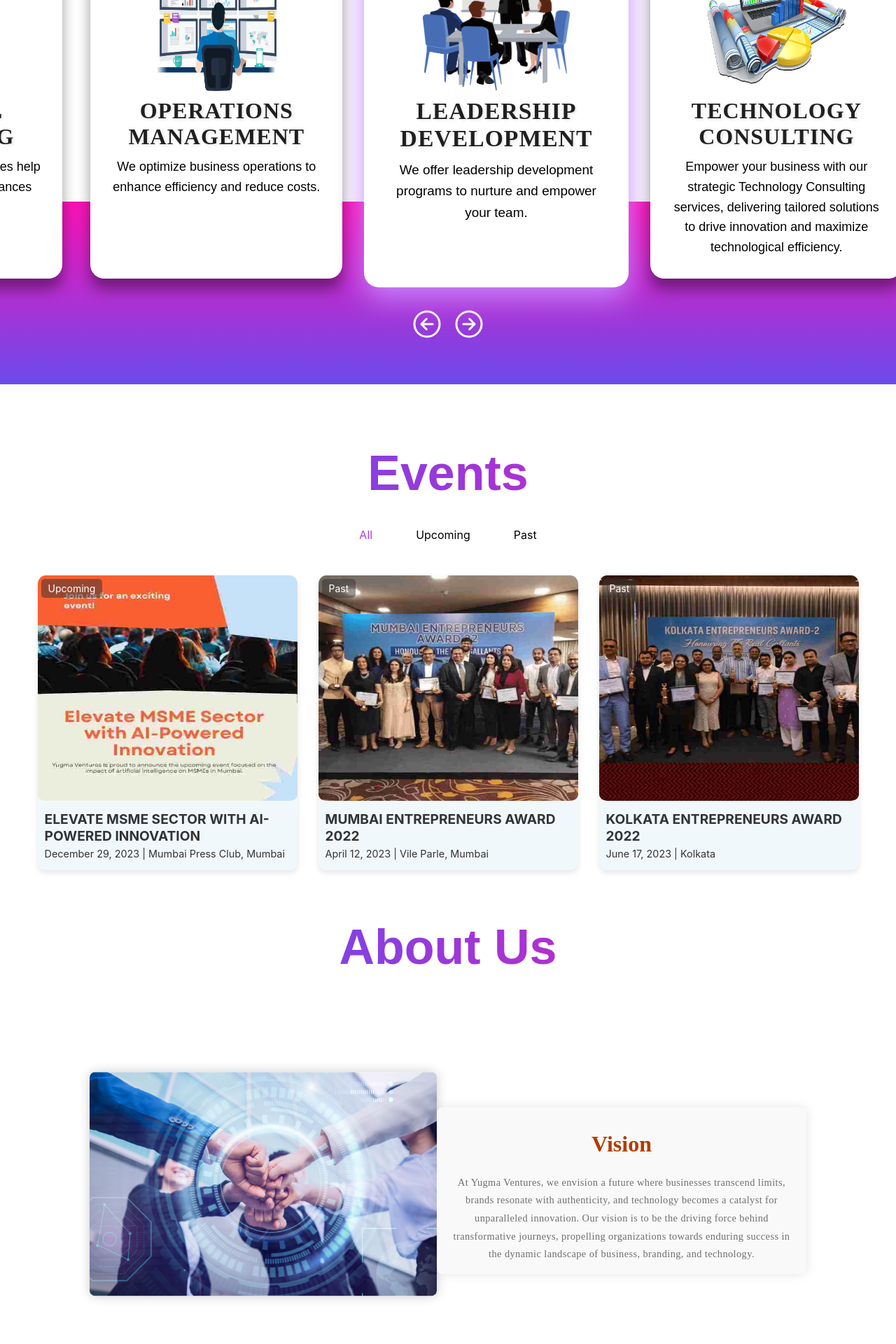
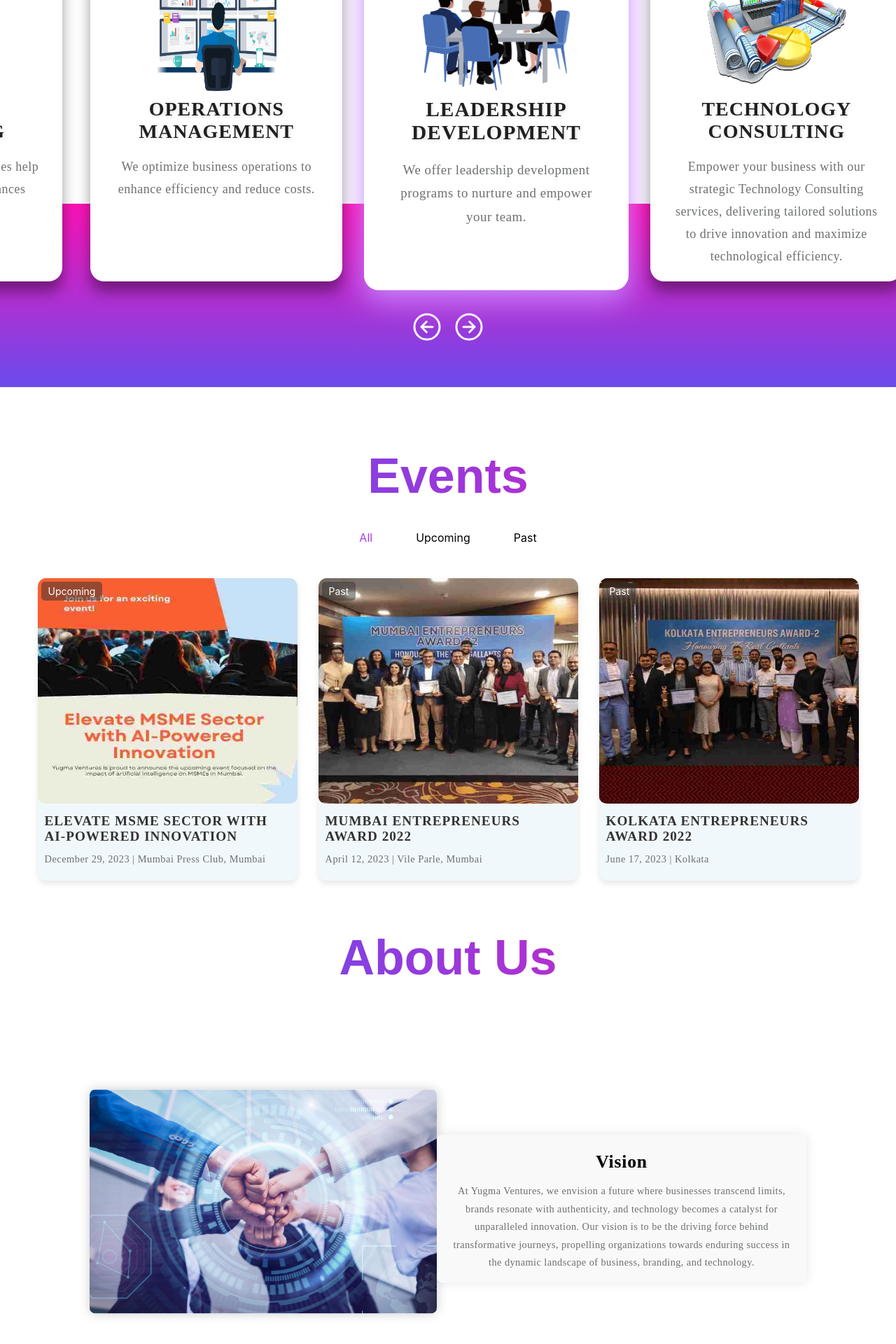
Before and after one commit to krushna53/yugma-ventures-main, a React (Create React App) app: page / in a window 1280 px wide. Shown: the part 1220-3140 px from the top of the page at 70% size. Built offline with nearby package versions, Linux system fonts and the light colour scheme.

Commit message:
text styling

```diff
--- a/src/components/AboutUs.css
+++ b/src/components/AboutUs.css
@@ -4,7 +4,7 @@
 
 .aboutUs-heading{
     font-size: 70px;
-  margin-bottom: 20px;
+  margin-bottom: 30px;
   text-align: center;
   padding-top: 40px;
   padding-bottom: 0px;
@@ -71,11 +71,13 @@
 }
 
 .aboutUs-container h1{
-    font-family: Houschka-medium;
-    font-size: 2.5rem;
-    line-height: 2.5rem;
-    color: #B03C00;
-    margin-bottom: 2rem;
+    margin: 10px 0;
+  font-size: 32px;
+  font-weight: 700;
+  /* color: rgb(34, 89, 255); */
+  text-shadow: 2px 2px 4px rgba(0, 0, 0, 0.1);
+  letter-spacing: 1px;
+  font-family: 'Droid Serif', serif;
 }
 
 .aboutUs-container p{
--- a/src/components/EventCardBlock.css
+++ b/src/components/EventCardBlock.css
@@ -21,6 +21,14 @@
 
   /* Animation */
   animation: gradientAnimation 5s infinite alternate;
+}
+@keyframes gradientAnimation {
+  0% {
+    background-position: 0% 50%;
+  }
+  100% {
+    background-position: 100% 50%;
+  }
 }
 
 
@@ -132,11 +140,20 @@
 .event-card-details h3 {
   margin: 0;
   font-size: 1.2em;
+  letter-spacing: 1px;
+  font-family: 'Droid Serif', serif;
 }
 
 .event-card-details p.date-place {
   margin: 5px 0;
   font-size: 0.9em;
+
+  font-family: Basis-regular;
+
+    line-height: 2rem;
+    letter-spacing: .03125rem;
+    color: #5E6162;
+    opacity: .9;
 }
 
 
--- a/src/components/FounderCard.css
+++ b/src/components/FounderCard.css
@@ -59,7 +59,10 @@
 }
 
 .card:hover {
-  height: 600px;
+  height: auto;
+}
+.card {
+  transition: height 0.3s ease-out;
 }
 
 .card .image {
@@ -106,6 +109,33 @@
   margin-top: 80px;
   visibility: visible;
   opacity: 1;
+}
+
+.card .founder-header h3{
+  margin: 10px 0;
+  font-size: 1.3 rem;
+  font-weight: 600;
+  letter-spacing: 1px;
+  font-family: 'Droid Serif', serif;
+}
+.founder-header p{
+  font-family: Basis-regular;
+  font-size: 1rem;
+  line-height: 1rem;
+  letter-spacing: .03125rem;
+  color: #5E6162;
+  opacity: .9;
+  margin-bottom: 0;
+}
+
+.founder-description p{
+  font-family: Basis-regular;
+  font-size: 1rem;
+  line-height: 1rem;
+  letter-spacing: .03125rem;
+  color: #5E6162;
+  opacity: .9;
+  margin-bottom: 0;
 }
 
 .card:hover .founder-header {
--- a/src/components/ServiceCards.css
+++ b/src/components/ServiceCards.css
@@ -99,8 +99,8 @@
 
 .Services h1 {
   margin: 10px 0;
-  font-size: 32px;
-  font-weight: 700;
+  font-size: 28px;
+  font-weight: 600;
   /* color: rgb(34, 89, 255); */
   text-shadow: 2px 2px 4px rgba(0, 0, 0, 0.1);
   letter-spacing: 1px;
@@ -108,11 +108,13 @@
 }
 
 .Services p {
-  margin: 10px 0;
-  font-family: 'Arial', sans-serif;
-  font-size: 18px;
-  line-height: 1.6;
-  color: #000000;
+  font-family: Basis-regular;
+    font-size: 1.125rem;
+    line-height: 2rem;
+    letter-spacing: .03125rem;
+    color: #5E6162;
+    opacity: .9;
+    margin-bottom: 0;
 }
 
 
```
